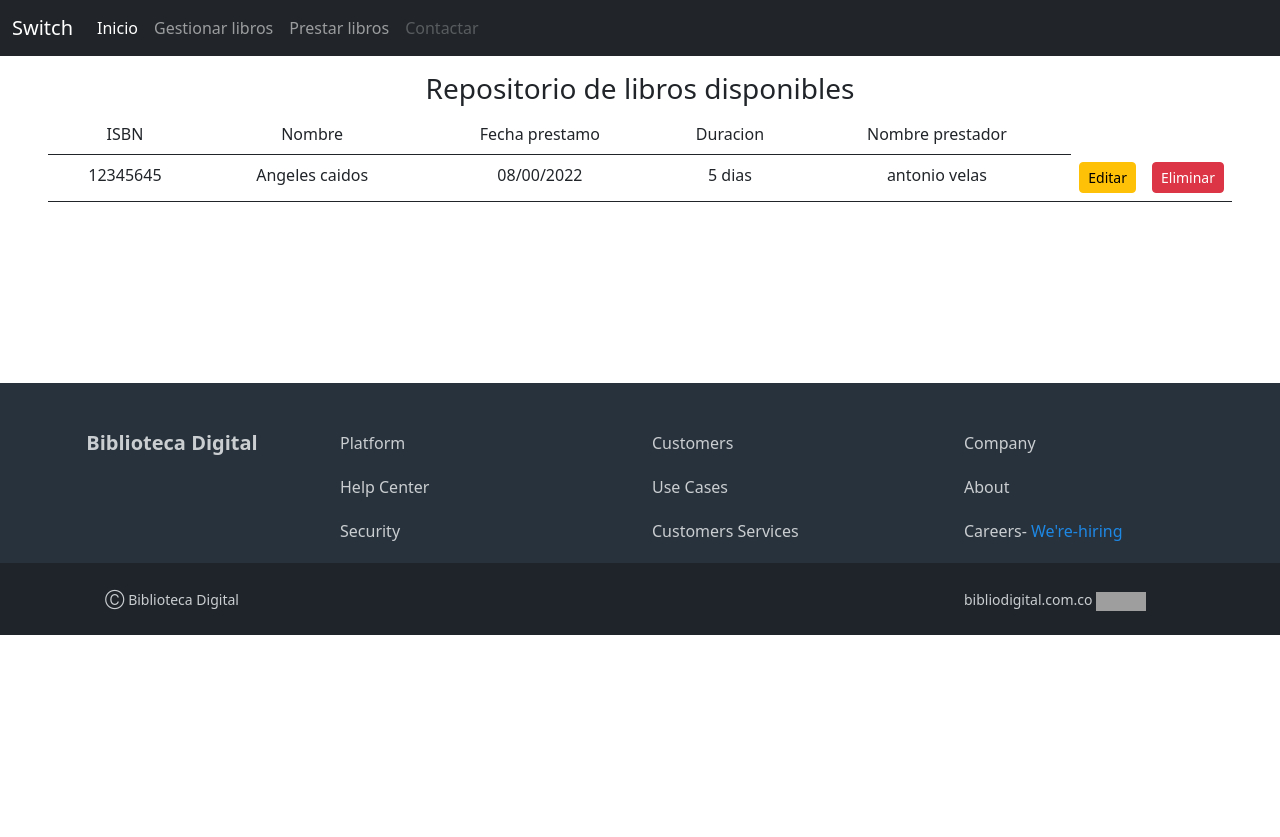
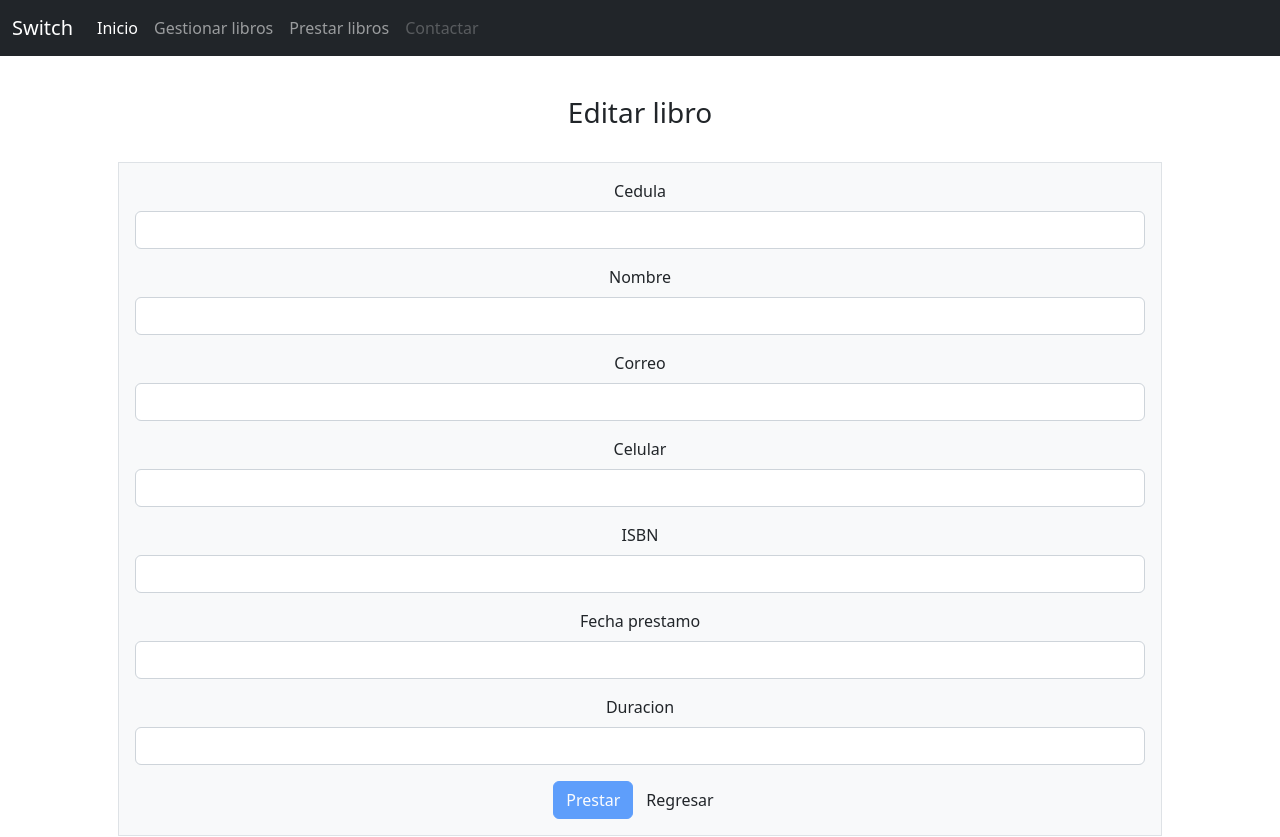
Before and after one commit to LuisFerOv25/ProyectoBiblioteca, an Angular app: page /prestalib in a window 1280 px wide. Shown: the top 837 px of the page. Before the commit the page ends 800 px from the top, so only its background shows below. Built offline with nearby package versions, Linux system fonts and the light colour scheme; grey boxes are pictures that could not be loaded.

Commit message:
Agregado formulario para pedir libros

```diff
--- a/src/app/componentes/edita-libro/edita-libro.component.html
+++ b/src/app/componentes/edita-libro/edita-libro.component.html
@@ -1,5 +1,9 @@
+<div class="container-sm px-5 text-center">
+  <h3 class="mt-3 text-center">Editar libro</h3>
+  <div class="row gx-5">
+    <div class="col">
+      <div class="p-3 border bg-light">
 
-<h3 class="mt-3" text-center>Editar libro</h3>
 
         <form [formGroup]="editaLib" (ngSubmit)="modificar()">
           <div class="mb-3">
@@ -35,6 +39,10 @@
           </div>
 
 
-    <button type="submit" [disabled]="editaLib.invalid" class="btn btn-primary float-ed ">Agregar</button>
+          <button type="submit" [disabled]="editaLib.invalid" class="btn btn-primary float-ed ">Editar</button>
           <button routerLink="/" class="btn btn-secundary">Regresar</button>
         </form>
+      </div>
+    </div>
+  </div>
+</div>
--- a/src/app/componentes/prestar-libro/prestar-libro.component.html
+++ b/src/app/componentes/prestar-libro/prestar-libro.component.html
@@ -1,49 +1,71 @@
-<div class="row mt3 py-3 mx-5">
-    <div class="col lg6 text-center">
-      <h3>Repositorio de libros disponibles</h3>
-    </div>
 
 
-    <table
-      class="table table-hover border-dark text-center"
-      *ngIf="prestamoLib.length > 0"
-    >
-      <thead>
-        <tr class="text-center">
-          <td>ISBN</td>
-          <td>Nombre</td>
-          <td>Fecha prestamo</td>
-          <td>Duracion</td>
-          <td>Nombre prestador</td>
-        </tr>
-      </thead>
-      <tbody>
-        <tr *ngFor="let prest of prestamoLib">
-          <td>
-            {{ prest.ISBN }}
-          </td>
-          <td>
-            {{ prest.nombre }}
-          </td>
-          <td>
-            {{ prest.fecha  | date: "dd/mm/yyyy"}}
-          </td>
-          <td>
-            {{ prest.duracion }}
-          </td>
-          <td>
-            {{ prest.nombrepres }}
-          </td>
-          <td style="width: 5%">
-            <button type="button" class="btn btn-warning btn-sm">Editar</button>
-          </td>
-          <td style="width: 5%">
-            <button type="button" class="btn btn-danger btn-sm">Eliminar</button>
-          </td>
-        </tr>
-      </tbody>
-    </table>
-    <div *ngIf="prestamoLib.length == 0" class="row mt5">
-      <h4>No hay ningun comentario registrado</h4>
+<div class="container-sm px-5 text-center">
+  <h3 class="mt-3 text-center py-4" >Editar libro</h3>
+  <div class="row gx-5">
+    <div class="col">
+     <div class="p-3 border bg-light">
+
+      <form [formGroup]="prestarLib" (ngSubmit)="prestar()">
+        <div class="mb-3">
+          <label for="cedula" class="form-label">Cedula</label>
+          <input type="text" formControlName="cedula" class="form-control" id="cedula" autocomplete="off">
+          <span *ngIf="prestarLib.get('cedula')?.invalid && prestarLib.get('cedula')?.touched" class="text-danger">
+            La <strong>cedula</strong> es un campo requerido
+          </span>
+        </div>
+        <div class="mb-3">
+          <label for="nombre" class="form-label">Nombre</label>
+          <input type="text" formControlName="nombre" class="form-control" id="nombre" autocomplete="off">
+          <span *ngIf="prestarLib.get('nombre')?.invalid && prestarLib.get('nombre')?.touched" class="text-danger">
+            El <strong>nombre</strong> es un campo requerido
+          </span>
+        </div>
+
+        <div class="mb-3">
+            <label for="correo" class="form-label">Correo</label>
+            <input type="text" formControlName="correo" class="form-control" id="correo" autocomplete="off">
+            <span *ngIf="prestarLib.get('correo')?.invalid && prestarLib.get('correo')?.touched" class="text-danger">
+              El <strong>correo</strong> es un campo requerido
+            </span>
+          </div>
+
+          <div class="mb-3">
+            <label for="celular" class="form-label">Celular</label>
+            <input type="text" formControlName="celular" class="form-control" id="celular" autocomplete="off">
+            <span *ngIf="prestarLib.get('celular')?.invalid && prestarLib.get('celular')?.touched" class="text-danger">
+              El <strong>celular</strong> es un campo requerido
+            </span>
+          </div>
+
+          <div class="mb-3">
+            <label for="isbn" class="form-label">ISBN</label>
+            <input type="text" formControlName="isbn" class="form-control" id="isbn" autocomplete="off">
+            <span *ngIf="prestarLib.get('isbn')?.invalid && prestarLib.get('isbn')?.touched" class="text-danger">
+              El <strong>isbn</strong> es un campo requerido
+            </span>
+          </div>
+
+          <div class="mb-3">
+            <label for="fechapres" class="form-label">Fecha prestamo</label>
+            <input type="text" formControlName="fechapres" class="form-control" id="fechapres" autocomplete="off">
+            <span *ngIf="prestarLib.get('fechapres')?.invalid && prestarLib.get('fechapres')?.touched" class="text-danger">
+              La <strong>fecha del prestamo</strong> es un campo requerido
+            </span>
+          </div>
+          <div class="mb-3">
+            <label for="duracion" class="form-label">Duracion</label>
+            <input type="text" formControlName="duracion" class="form-control" id="duracion" autocomplete="off">
+            <span *ngIf="prestarLib.get('duracion')?.invalid && prestarLib.get('duracion')?.touched" class="text-danger">
+              La <strong>duracion</strong> es un campo requerido
+            </span>
+          </div>
+
+        <button type="submit" [disabled]="prestarLib.invalid" class="btn btn-primary float-ed ">Prestar</button>
+        <button routerLink="/" class="btn btn-secundary">Regresar</button>
+      </form>
+
+     </div>
     </div>
   </div>
+</div>
--- a/src/app/componentes/prestar-libro/prestar-libro.component.ts
+++ b/src/app/componentes/prestar-libro/prestar-libro.component.ts
@@ -1,4 +1,5 @@
 import { Component, OnInit } from '@angular/core';
+import { FormBuilder, FormGroup, Validators } from '@angular/forms';
 import { Libro } from 'src/app/interfaces/libros';
 import { prestamoLib } from 'src/app/interfaces/prestamolib';
 
@@ -9,21 +10,37 @@ import { prestamoLib } from 'src/app/interfaces/prestamolib';
 })
 export class PrestarLibroComponent implements OnInit {
 
-  prestamoLib: prestamoLib[] = [
-    {
-      ISBN: '12345645',
-      nombre: 'Angeles caidos',
-      autor: 'Anonimo',
-      fecha: new Date(),
-      duracion: '5 dias',
-      nombrepres: 'antonio velas'
+  prestarLib: FormGroup;
+
+  constructor(private fb: FormBuilder) {
+    this.prestarLib=this.fb.group({
+      cedula:['',Validators.required],
+      nombre:['',Validators.required],
+      correo:['',Validators.required],
+      celular:['',Validators.required],
+      isbn:['',Validators.required],
+      fechapres:['',Validators.required],
+      duracion:['',Validators.required]
     }
-
-  ]
-
-  constructor() { }
+    )
+  }
 
   ngOnInit(): void {
   }
 
+
+  prestar(){
+    console.log(this.prestarLib);
+    const prestamo:prestamoLib={
+      cedula: this.prestarLib.get('cedula')?.value,
+      nombre: this.prestarLib.get('nombre')?.value,
+      correo: this.prestarLib.get('correo')?.value,
+      celular: this.prestarLib.get('celular')?.value,
+      isbn: this.prestarLib.get('isbn')?.value,
+      fechapres: this.prestarLib.get('fechapres')?.value,
+      duracion: this.prestarLib.get('duracion')?.value,
+    }
+    console.log(prestamo);
+  }
+
 }
```
Also changed, not shown: src/app/interfaces/prestamolib.ts (+6 -5 lines). Lines whose indentation alone changed are shown as unchanged.
